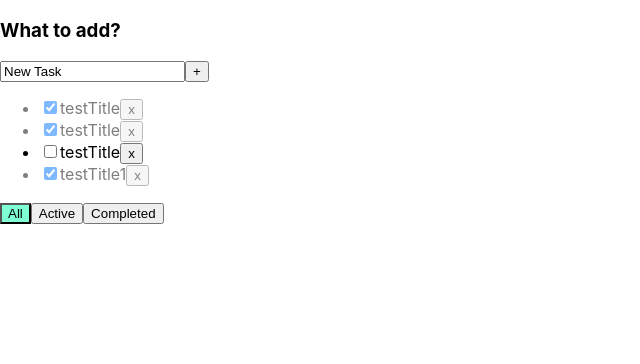
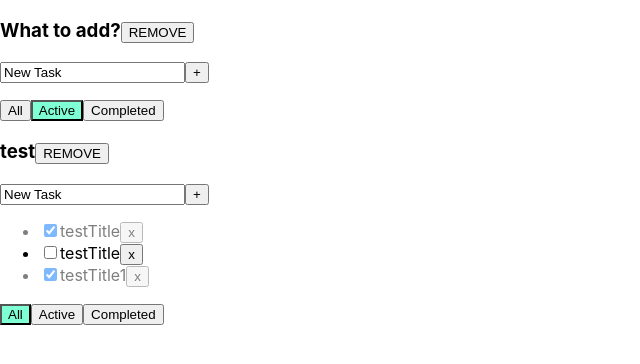
Before and after one commit to tokarev00/todo-list, a React (Create React App) app: page / in a window 1280 px wide. Shown: the top 364 px of the page, without its empty margins (0-640 px from the left). Built offline with nearby package versions, Linux system fonts and the light colour scheme.

Commit message:
lesson 5

```diff
--- a/src/App.tsx
+++ b/src/App.tsx
@@ -3,59 +3,94 @@ import { v1 } from 'uuid';
 import './App.css';
 import {TaskType, TodoList} from "./TodoList";
 export type FilterValuesType = 'all' | 'completed' | 'active';
+export type TodoListType = {
+    id: string,
+    title: string,
+    filter: FilterValuesType
+}
+
 function App() {
 
-    let [tasks, setTasks] = useState<Array<TaskType>>([
+    let todoListId1:string = v1();
+    let todoListId2:string = v1();
+    let [todoLists , setTodoLists] = useState<Array<TodoListType>>(  [
+        {id: todoListId1, title: 'What to add?', filter: 'active'},
+        {id: todoListId2, title: 'test', filter: 'all'}
+    ])
+    let [tasksOBJ, setTasksOBJ] = useState({
+        [todoListId1]: [
             {id: v1(), title: 'testTitle', isDone: true},
+        ],
+        [todoListId2]: [
             {id: v1(), title: 'testTitle', isDone: true},
             {id: v1(), title: 'testTitle', isDone: false},
             {id: v1(), title: 'testTitle1', isDone: true},
-    ]);
-    let [filter, setFilter] = useState<FilterValuesType>("all");
+        ]
+    })
+    function removeTask(id: string, todoListId: string) {
+        let tasks: Array<TaskType> = tasksOBJ[todoListId];
+        let filteredTasks = tasks.filter( task => task.id !== id);
+        tasksOBJ[todoListId] = filteredTasks;
+        setTasksOBJ({...tasksOBJ});
+    }
 
-    function removeTask(id: string) {
-        let filteredTasks = tasks.filter( task => task.id !== id);
-        setTasks(filteredTasks);
-    }
-    function addTask (title: string) {
-        let newTask = {
+    function addTask (title: string, todoListId: string) {
+        let newTask:TaskType = {
             id: v1(),
             title,
             isDone: false
         }
-        let newTasks = [newTask, ...tasks]
-        setTasks(newTasks);
+        let tasks = tasksOBJ[todoListId];
+        let newTasks: Array<TaskType> = [newTask, ...tasks];
+        tasksOBJ[todoListId] = newTasks;
+        setTasksOBJ({...tasksOBJ});
     }
-    function changeFilter(value: FilterValuesType) {
-        setFilter(value);
+    function changeFilter(value: FilterValuesType, todoListId: string) {
+        let todoList = todoLists.find(tl => todoListId === tl.id);
+        if (todoList) {
+            todoList.filter = value;
         }
-    function changeStatus (taskId: string, isDone : boolean ) : void {
-       let task = tasks.find((task) => task.id === taskId);
+        setTodoLists([...todoLists ]);
+    }
+    function changeStatus (taskId: string, isDone : boolean , todoListId: string) : void {
+       let task = tasksOBJ[todoListId].find((task) => task.id === taskId);
         if (task) {
             task.isDone = isDone;
         }
-        setTasks([...tasks]);
+        setTasksOBJ({...tasksOBJ});
     }
-    let tasksForTodoList = tasks;
-
-    if (filter === "completed"){
-        tasksForTodoList = tasks.filter( task => task.isDone);
+    function removeTodoList (todoListId:string) {
+        let filteredLists = todoLists.filter(tl => tl.id !== todoListId);
+        setTodoLists(filteredLists);
+        delete tasksOBJ[todoListId];
+        setTasksOBJ({...tasksOBJ});
     }
-    if (filter === "active"){
-        tasksForTodoList = tasks.filter( task => !task.isDone);
-    }
-
     return (
         <div>
-            <TodoList
-                title='What to add?'
+            {
+                todoLists.map(tl => {
+                    let tasksForTodoList = tasksOBJ[tl.id];
+
+                    if (tl.filter === "completed"){
+                        tasksForTodoList = tasksForTodoList.filter( task => task.isDone);
+                    }
+                    if (tl.filter === "active"){
+                        tasksForTodoList = tasksForTodoList.filter( task => !task.isDone);
+                    }
+                    return  <TodoList
+                        id={tl.id}
+                        key={tl.id}
+                        title={tl.title}
                         tasks={tasksForTodoList}
                         removeTask={removeTask}
                         addTask={addTask}
                         changeFilter={changeFilter}
                         changeTaskStatus={changeStatus}
-                filter={ filter}
+                        filter={ tl.filter}
+                        removeTodoList={removeTodoList}
                     />
+                }  )
+            }
         </div>);
 }
 
--- a/src/TodoList.tsx
+++ b/src/TodoList.tsx
@@ -9,11 +9,13 @@ export type TaskType = {
 type PropsType = {
     title: string
     tasks: Array<TaskType>
-    removeTask: (id: string) => void
-    addTask: (title: string) => void
-    changeFilter: (value: FilterValuesType) => void
-    changeTaskStatus: (taskId: string, isDone: boolean) => void
-    filter: FilterValuesType
+    removeTask: (id: string, todoListId: string) => void
+    addTask: (title: string, todoListId: string) => void
+    changeFilter: (value: FilterValuesType, todoListId: string) => void
+    changeTaskStatus: (taskId: string, isDone: boolean, todoListId: string) => void
+    removeTodoList: (TodoListId: string) => void
+    filter: FilterValuesType,
+    id: string
 }
 
 export function TodoList(props: PropsType) {
@@ -28,7 +30,7 @@ export function TodoList(props: PropsType) {
             setError('Title is required');
         }else {
             setError(null);
-            props.addTask(newTaskTitle.trim());
+            props.addTask(newTaskTitle.trim(), props.id);
         }
         setNewTaskTitle('');
     }
@@ -38,12 +40,13 @@ export function TodoList(props: PropsType) {
             addNewTask()
         }
     }
-    const onAllClickHandler = () => props.changeFilter('all');
-    const onActiveClickHandler = () => props.changeFilter('active');
-    const onCompletedClickHandler = () => props.changeFilter('completed');
+    const onAllClickHandler = () => props.changeFilter('all', props.id);
+    const onActiveClickHandler = () => props.changeFilter('active', props.id);
+    const onCompletedClickHandler = () => props.changeFilter('completed', props.id);
+    const removeTodoList = () => props.removeTodoList(props.id);
     return (
         <div>
-            <h3>{props.title}</h3>
+            <h3>{props.title}<button onClick={removeTodoList} >REMOVE</button></h3>
             <div>
                 <input
                     type="text"
@@ -58,9 +61,9 @@ export function TodoList(props: PropsType) {
             <ul>
                 {
                     props.tasks.map(task => {
-                        const onRemoveHandler = () => props.removeTask(task.id)
+                        const onRemoveHandler = () => props.removeTask(task.id, props.id)
                             const onChangeHandler = (event: React.ChangeEvent<HTMLInputElement>) : void => {
-                                props.changeTaskStatus(task.id, event.target.checked);
+                                props.changeTaskStatus(task.id, event.target.checked, props.id);
                             }
                         return <li key={task.id} className={task.isDone ? 'is-done' : ''}>
                             <input type="checkbox" onChange={onChangeHandler} checked={task.isDone}/>
```
Lines whose indentation alone changed are shown as unchanged.
